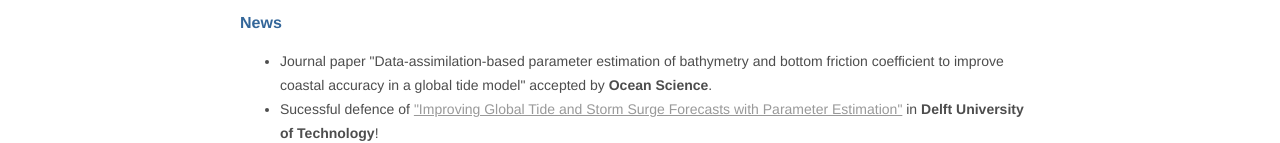
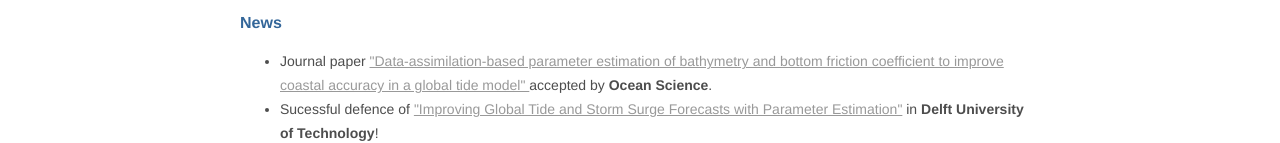
Before and after one commit to wangxiaohui11/wangxiaohui11.github.io, a plain HTML site: page index.html in a window 1280 px wide. Shown: the part 449-592 px from the top of the page. Drawn offline with Linux system fonts and the light colour scheme.

Commit message:
Update index.html

```diff
--- a/index.html
+++ b/index.html
@@ -28,7 +28,7 @@
 
 			<h2><strong>News</strong></h2>
 			<ul>
-				<li>Journal paper <a href<"https://os.copernicus.org/preprints/os-2021-112/"><span>"Data-assimilation-based parameter estimation of bathymetry and bottom friction coefficient to improve coastal accuracy in a global tide model" </span></a> accepted by <b>Ocean Science</b>.</li>
+				<li>Journal paper <a href="https://os.copernicus.org/preprints/os-2021-112/"><span>"Data-assimilation-based parameter estimation of bathymetry and bottom friction coefficient to improve coastal accuracy in a global tide model" </span></a> accepted by <b>Ocean Science</b>.</li>
 				<li>Sucessful defence of <a href=" https://doi.org/10.4233/uuid:5f26edc8-f50c-4302-8142-4cf78ff73902"><span>"Improving Global Tide and Storm Surge Forecasts with Parameter Estimation"</span></a> in <b>Delft University of Technology</b>!</li>
 				</ul>
 
```
